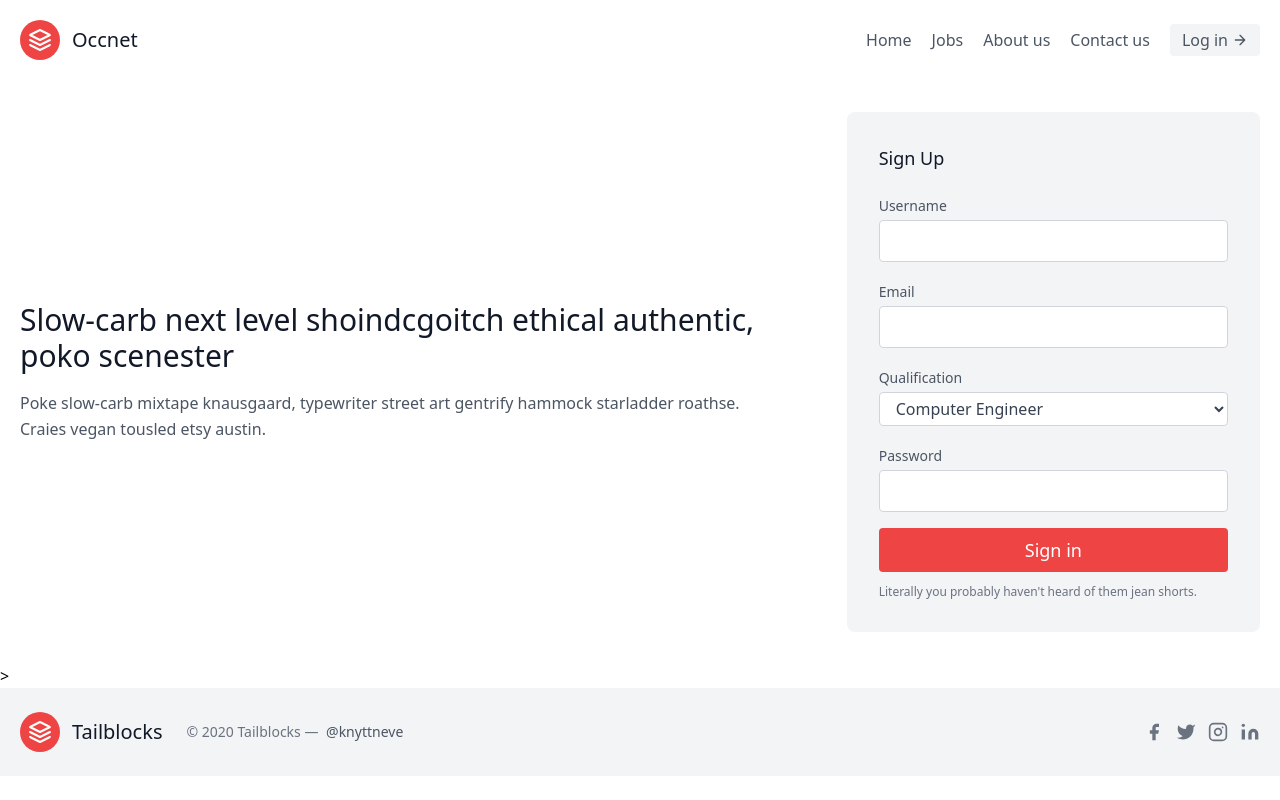
After one commit to nileshparab42/Occnet, a Django app: page /sign-up in a window 1280 px wide. The commit adds this page. Run offline with Django 4.2, Linux system fonts and the light colour scheme; some libraries are stand-ins or nearby versions.

Commit message:
Added signin and login pages

```diff
--- a/Candidate/urls.py
+++ b/Candidate/urls.py
@@ -23,4 +23,6 @@ urlpatterns = [
     path("prejob/", views.prejob, name="home"),
     path("jobinfo/", views.infojob, name="info"),
     path("contact-us", views.contactus, name="contactus"),
+    path("log-in", views.loginpage, name="login"),
+    path("sign-up", views.signuppage, name="signup")
 ]
--- a/Candidate/views.py
+++ b/Candidate/views.py
@@ -1,7 +1,9 @@
-from django.shortcuts import render
+from django.shortcuts import render,redirect
 from Candidate.models import Contact
 from datetime import datetime
 from django.contrib import messages
+from django.contrib.auth.models import User
+from django.contrib.auth import authenticate, login, logout
 
 # Create your views here.
 def index(request):
@@ -19,6 +21,33 @@ def prejob(request):
 def infojob(request):
     return render(request, "job-info.html")
 
+#name= sandesh pass= 8qP7WCctv5s6PT7
+def loginpage(request):
+    if request.method == "POST":
+        username = request.POST.get("username")
+        password = request.POST.get("password")
+        user = authenticate(username=username, password=password)
+        if user is not None:
+            login(request,user)
+            return redirect("http://127.0.0.1:8000/")
+        else:
+            return render(request, "job.html")
+    return render(request, "log-in.html")
+
+def signuppage(request):
+    if request.method == "POST":
+        username = request.POST.get("username")
+        email = request.POST.get("email")
+        qualification = request.POST.get("qualification")
+        password = request.POST.get("password")
+        try :
+           user =User.objects.create_user(username=username,email=email,last_name=qualification,password=password)
+           login(request,user)
+           return redirect("http://127.0.0.1:8000/")
+        except  :
+            messages.error(request,  "Username already exist !")
+            return render(request, "sign-up.html")
+    return render(request, "sign-up.html")
 
 def contactus(request):
     if request.method == "POST":
@@ -30,6 +59,9 @@ def contactus(request):
         )
         contact.save()
         messages.success(request, "Your message has been sent !")
+    return render(request, "contact-us.html")
 
 
-    return render(request, "contact-us.html")
+def logoutpage(request):
+    logout(request)
+    return redirect("/")
--- a/Templates/base.html
+++ b/Templates/base.html
@@ -1,84 +1,182 @@
 <!DOCTYPE html>
 <html>
   <head>
-        <meta charset="utf-8">
-        <meta http-equiv="X-UA-Compatible" content="IE=edge">
+    <meta charset="utf-8" />
+    <meta http-equiv="X-UA-Compatible" content="IE=edge" />
     <title>{% block title %}{% endblock title %}</title>
-        <meta name="description" content="">
-        <meta name="viewport" content="width=device-width, initial-scale=1">
-        <link rel="stylesheet" href="">
+    <meta name="description" content="" />
+    <meta name="viewport" content="width=device-width, initial-scale=1" />
+    <link rel="stylesheet" href="" />
     <script src="https://cdn.tailwindcss.com"></script>
   </head>
   <body>
     <!------------------------------Header---------------------------------->
     <header class="text-gray-600 body-font">
-            <div class="container mx-auto flex flex-wrap p-5 flex-col md:flex-row items-center">
-              <a class="flex title-font font-medium items-center text-gray-900 mb-4 md:mb-0">
-                <svg xmlns="http://www.w3.org/2000/svg" fill="none" stroke="currentColor" stroke-linecap="round" stroke-linejoin="round" stroke-width="2" class="w-10 h-10 text-white p-2 bg-red-500 rounded-full" viewBox="0 0 24 24">
-                  <path d="M12 2L2 7l10 5 10-5-10-5zM2 17l10 5 10-5M2 12l10 5 10-5"></path>
+      <div
+        class="container mx-auto flex flex-wrap p-5 flex-col md:flex-row items-center"
+      >
+        <a
+          class="flex title-font font-medium items-center text-gray-900 mb-4 md:mb-0"
+        >
+          <svg
+            xmlns="http://www.w3.org/2000/svg"
+            fill="none"
+            stroke="currentColor"
+            stroke-linecap="round"
+            stroke-linejoin="round"
+            stroke-width="2"
+            class="w-10 h-10 text-white p-2 bg-red-500 rounded-full"
+            viewBox="0 0 24 24"
+          >
+            <path
+              d="M12 2L2 7l10 5 10-5-10-5zM2 17l10 5 10-5M2 12l10 5 10-5"
+            ></path>
           </svg>
           <span class="ml-3 text-xl">Occnet</span>
         </a>
-              <nav class="md:ml-auto flex flex-wrap items-center text-base justify-center">
-
+        <nav
+          class="md:ml-auto flex flex-wrap items-center text-base justify-center"
+        >
           <a href="" class="mr-5 hover:text-gray-900">Home</a>
-                <a href="http://127.0.0.1:8000/job/" class="mr-5 hover:text-gray-900">Jobs</a>
-                <a href="http://127.0.0.1:8000/" class="mr-5 hover:text-gray-900">About us</a>
-                <a href="http://127.0.0.1:8000/contact-us" class="mr-5 hover:text-gray-900">Contact us</a>
+          <a href="http://127.0.0.1:8000/job/" class="mr-5 hover:text-gray-900"
+            >Jobs</a
+          >
+          <a href="http://127.0.0.1:8000/" class="mr-5 hover:text-gray-900"
+            >About us</a
+          >
+          <a
+            href="http://127.0.0.1:8000/contact-us"
+            class="mr-5 hover:text-gray-900"
+            >Contact us</a
+          >
         </nav>
-              <button class="inline-flex items-center bg-gray-100 border-0 py-1 px-3 focus:outline-none hover:bg-gray-200 rounded text-base mt-4 md:mt-0">Log in
-                <svg fill="none" stroke="currentColor" stroke-linecap="round" stroke-linejoin="round" stroke-width="2" class="w-4 h-4 ml-1" viewBox="0 0 24 24">
+        <button
+          class="inline-flex items-center bg-gray-100 border-0 py-1 px-3 focus:outline-none hover:bg-gray-200 rounded text-base mt-4 md:mt-0"
+        >
+          Log in
+          <svg
+            fill="none"
+            stroke="currentColor"
+            stroke-linecap="round"
+            stroke-linejoin="round"
+            stroke-width="2"
+            class="w-4 h-4 ml-1"
+            viewBox="0 0 24 24"
+          >
             <path d="M5 12h14M12 5l7 7-7 7"></path>
           </svg>
         </button>
       </div>
     </header>
 
-          {% if messages %}
-          {% for message in messages %}
-              <div class="bg-green-100 border-l-4 border-green-500 text-green-700 p-4 mx-10" role="alert">
-              <p class="font-bold">Success !</p>
+    {% if messages %} {% for message in messages %}
+    <div
+      class="bg-red-100 border-l-4 border-red-500 text-red-700 p-4 mx-10"
+      role="alert"
+    >
+      <p class="font-bold">{{ message.tags }}</p>
       <p>{{ message }}</p>
     </div>
-          {% endfor %}
-      {% endif %}
+    {% endfor %} {% endif %}
 
     <!--------------------------End Header---------------------------->
     {% block body %}{% endblock body %}
     <!--------------------------Footer-------------------------------->>
     <footer class="text-gray-600 body-font">
-
       <div class="bg-gray-100">
-      <div class="container px-5 py-6 mx-auto flex items-center sm:flex-row flex-col">
-        <a class="flex title-font font-medium items-center md:justify-start justify-center text-gray-900">
-          <svg xmlns="http://www.w3.org/2000/svg" fill="none" stroke="currentColor" stroke-linecap="round" stroke-linejoin="round" stroke-width="2" class="w-10 h-10 text-white p-2 bg-red-500 rounded-full" viewBox="0 0 24 24">
-            <path d="M12 2L2 7l10 5 10-5-10-5zM2 17l10 5 10-5M2 12l10 5 10-5"></path>
+        <div
+          class="container px-5 py-6 mx-auto flex items-center sm:flex-row flex-col"
+        >
+          <a
+            class="flex title-font font-medium items-center md:justify-start justify-center text-gray-900"
+          >
+            <svg
+              xmlns="http://www.w3.org/2000/svg"
+              fill="none"
+              stroke="currentColor"
+              stroke-linecap="round"
+              stroke-linejoin="round"
+              stroke-width="2"
+              class="w-10 h-10 text-white p-2 bg-red-500 rounded-full"
+              viewBox="0 0 24 24"
+            >
+              <path
+                d="M12 2L2 7l10 5 10-5-10-5zM2 17l10 5 10-5M2 12l10 5 10-5"
+              ></path>
             </svg>
             <span class="ml-3 text-xl">Tailblocks</span>
           </a>
-        <p class="text-sm text-gray-500 sm:ml-6 sm:mt-0 mt-4">© 2020 Tailblocks —
-          <a href="https://twitter.com/knyttneve" rel="noopener noreferrer" class="text-gray-600 ml-1" target="_blank">@knyttneve</a>
+          <p class="text-sm text-gray-500 sm:ml-6 sm:mt-0 mt-4">
+            © 2020 Tailblocks —
+            <a
+              href="https://twitter.com/knyttneve"
+              rel="noopener noreferrer"
+              class="text-gray-600 ml-1"
+              target="_blank"
+              >@knyttneve</a
+            >
           </p>
-        <span class="inline-flex sm:ml-auto sm:mt-0 mt-4 justify-center sm:justify-start">
+          <span
+            class="inline-flex sm:ml-auto sm:mt-0 mt-4 justify-center sm:justify-start"
+          >
             <a class="text-gray-500">
-            <svg fill="currentColor" stroke-linecap="round" stroke-linejoin="round" stroke-width="2" class="w-5 h-5" viewBox="0 0 24 24">
-              <path d="M18 2h-3a5 5 0 00-5 5v3H7v4h3v8h4v-8h3l1-4h-4V7a1 1 0 011-1h3z"></path>
+              <svg
+                fill="currentColor"
+                stroke-linecap="round"
+                stroke-linejoin="round"
+                stroke-width="2"
+                class="w-5 h-5"
+                viewBox="0 0 24 24"
+              >
+                <path
+                  d="M18 2h-3a5 5 0 00-5 5v3H7v4h3v8h4v-8h3l1-4h-4V7a1 1 0 011-1h3z"
+                ></path>
               </svg>
             </a>
             <a class="ml-3 text-gray-500">
-            <svg fill="currentColor" stroke-linecap="round" stroke-linejoin="round" stroke-width="2" class="w-5 h-5" viewBox="0 0 24 24">
-              <path d="M23 3a10.9 10.9 0 01-3.14 1.53 4.48 4.48 0 00-7.86 3v1A10.66 10.66 0 013 4s-4 9 5 13a11.64 11.64 0 01-7 2c9 5 20 0 20-11.5a4.5 4.5 0 00-.08-.83A7.72 7.72 0 0023 3z"></path>
+              <svg
+                fill="currentColor"
+                stroke-linecap="round"
+                stroke-linejoin="round"
+                stroke-width="2"
+                class="w-5 h-5"
+                viewBox="0 0 24 24"
+              >
+                <path
+                  d="M23 3a10.9 10.9 0 01-3.14 1.53 4.48 4.48 0 00-7.86 3v1A10.66 10.66 0 013 4s-4 9 5 13a11.64 11.64 0 01-7 2c9 5 20 0 20-11.5a4.5 4.5 0 00-.08-.83A7.72 7.72 0 0023 3z"
+                ></path>
               </svg>
             </a>
             <a class="ml-3 text-gray-500">
-            <svg fill="none" stroke="currentColor" stroke-linecap="round" stroke-linejoin="round" stroke-width="2" class="w-5 h-5" viewBox="0 0 24 24">
+              <svg
+                fill="none"
+                stroke="currentColor"
+                stroke-linecap="round"
+                stroke-linejoin="round"
+                stroke-width="2"
+                class="w-5 h-5"
+                viewBox="0 0 24 24"
+              >
                 <rect width="20" height="20" x="2" y="2" rx="5" ry="5"></rect>
-              <path d="M16 11.37A4 4 0 1112.63 8 4 4 0 0116 11.37zm1.5-4.87h.01"></path>
+                <path
+                  d="M16 11.37A4 4 0 1112.63 8 4 4 0 0116 11.37zm1.5-4.87h.01"
+                ></path>
               </svg>
             </a>
             <a class="ml-3 text-gray-500">
-            <svg fill="currentColor" stroke="currentColor" stroke-linecap="round" stroke-linejoin="round" stroke-width="0" class="w-5 h-5" viewBox="0 0 24 24">
-              <path stroke="none" d="M16 8a6 6 0 016 6v7h-4v-7a2 2 0 00-2-2 2 2 0 00-2 2v7h-4v-7a6 6 0 016-6zM2 9h4v12H2z"></path>
+              <svg
+                fill="currentColor"
+                stroke="currentColor"
+                stroke-linecap="round"
+                stroke-linejoin="round"
+                stroke-width="0"
+                class="w-5 h-5"
+                viewBox="0 0 24 24"
+              >
+                <path
+                  stroke="none"
+                  d="M16 8a6 6 0 016 6v7h-4v-7a2 2 0 00-2-2 2 2 0 00-2 2v7h-4v-7a6 6 0 016-6zM2 9h4v12H2z"
+                ></path>
                 <circle cx="4" cy="4" r="2" stroke="none"></circle>
               </svg>
             </a>
--- /dev/null
+++ b/Templates/sign-up.html
@@ -0,0 +1,87 @@
+{% extends 'base.html' %} {% block body %}
+<form action="/sign-up" method="POST">
+  {% csrf_token %}
+  <section class="text-gray-600 body-font">
+    <div class="container px-5 py-8 mx-auto flex flex-wrap items-center">
+      <div class="lg:w-3/5 md:w-1/2 md:pr-16 lg:pr-0 pr-0">
+        <h1 class="title-font font-medium text-3xl text-gray-900">
+          Slow-carb next level shoindcgoitch ethical authentic, poko scenester
+        </h1>
+        <p class="leading-relaxed mt-4">
+          Poke slow-carb mixtape knausgaard, typewriter street art gentrify
+          hammock starladder roathse. Craies vegan tousled etsy austin.
+        </p>
+      </div>
+      <div
+        class="lg:w-2/6 md:w-1/2 bg-gray-100 rounded-lg p-8 flex flex-col md:ml-auto w-full mt-10 md:mt-0"
+      >
+        <h2 class="text-gray-900 text-lg font-medium title-font mb-5">
+          Sign Up
+        </h2>
+        <div class="relative mb-4">
+          <label for="username" class="leading-7 text-sm text-gray-600"
+            >Username</label
+          >
+          <input
+            type="text"
+            id="username"
+            name="username"
+            class="w-full bg-white rounded border border-gray-300 focus:border-red-500 focus:ring-2 focus:ring-red-200 text-base outline-none text-gray-700 py-1 px-3 leading-8 transition-colors duration-200 ease-in-out"
+            required
+          />
+        </div>
+        <div class="relative mb-4">
+          <label for="email" class="leading-7 text-sm text-gray-600"
+            >Email</label
+          >
+          <input
+            type="email"
+            id="email"
+            name="email"
+            class="w-full bg-white rounded border border-gray-300 focus:border-red-500 focus:ring-2 focus:ring-red-200 text-base outline-none text-gray-700 py-1 px-3 leading-8 transition-colors duration-200 ease-in-out"
+            required
+          />
+        </div>
+        <div class="relative mb-4">
+          <label for="qualification" class="leading-7 text-sm text-gray-600"
+            >Qualification</label
+          >
+
+          <select
+            name="qualification"
+            id="qualification"
+            class="w-full bg-white rounded border border-gray-300 focus:border-red-500 focus:ring-2 focus:ring-red-200 text-base outline-none text-gray-700 py-1 px-3 leading-8 transition-colors duration-200 ease-in-out"
+          >
+            <option value="volvo">Computer Engineer</option>
+            <option value="saab">Accountant</option>
+            <option value="mercedes">BSc</option>
+            <option value="audi">C.A.</option>
+          </select>
+        </div>
+        <div class="relative mb-4">
+          <label for="password" class="leading-7 text-sm text-gray-600"
+            >Password</label
+          >
+          <input
+            type="password"
+            id="password"
+            name="password"
+            class="w-full bg-white rounded border border-gray-300 focus:border-red-500 focus:ring-2 focus:ring-red-200 text-base outline-none text-gray-700 py-1 px-3 leading-8 transition-colors duration-200 ease-in-out"
+            required
+          />
+        </div>
+
+        <button
+          class="text-white bg-red-500 border-0 py-2 px-8 focus:outline-none hover:bg-red-600 rounded text-lg"
+          type="submit"
+        >
+          Sign in
+        </button>
+        <p class="text-xs text-gray-500 mt-3">
+          Literally you probably haven't heard of them jean shorts.
+        </p>
+      </div>
+    </div>
+  </section>
+</form>
+{% endblock body %}
```
Also changed, not shown: Templates/contact-us.html (+77 -19 lines), Templates/footer.html (+5 -5 lines), Templates/log-in.html (added, +56 -0 lines), db.sqlite3. Lines whose indentation alone changed are shown as unchanged.
